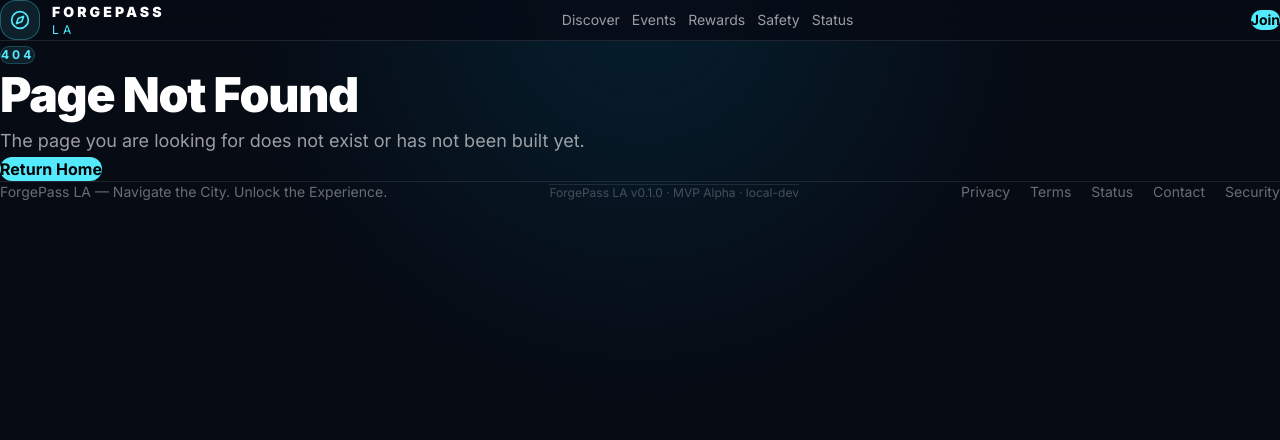
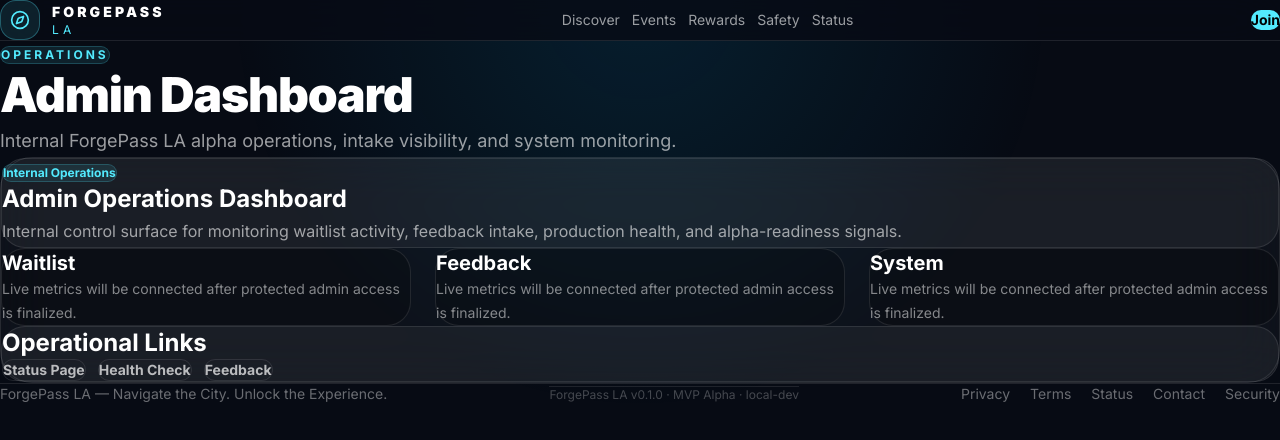
Before and after one commit to Oatskillua/forgepass-la, a React (Vite) app: page /admin in a window 1280 px wide. Shown: the top 440 px of the page. Built offline with nearby package versions, Linux system fonts and the light colour scheme.

Commit message:
Add admin dashboard route

```diff
--- /dev/null
+++ b/src/components/admin/AdminMetricsSection.jsx
@@ -0,0 +1,59 @@
+import Badge from '../Badge'
+import { adminMetricLinks } from '../../data/adminMetrics'
+
+export default function AdminMetricsSection() {
+  return (
+    <div className="space-y-8">
+      <section className="rounded-3xl border border-white/10 bg-white/5 p-8">
+        <Badge tone="cyan" className="mb-5">
+          Internal Operations
+        </Badge>
+
+        <h2 className="text-2xl font-bold text-white">
+          Admin Operations Dashboard
+        </h2>
+
+        <p className="mt-4 leading-8 text-white/60">
+          Internal control surface for monitoring waitlist activity, feedback
+          intake, production health, and alpha-readiness signals.
+        </p>
+      </section>
+
+      <section className="grid gap-6 md:grid-cols-3">
+        {['Waitlist', 'Feedback', 'System'].map((title) => (
+          <div
+            key={title}
+            className="rounded-3xl border border-white/10 bg-black/20 p-6"
+          >
+            <h3 className="text-xl font-bold text-white">
+              {title}
+            </h3>
+
+            <p className="mt-3 text-sm leading-6 text-white/50">
+              Live metrics will be connected after protected admin access is
+              finalized.
+            </p>
+          </div>
+        ))}
+      </section>
+
+      <section className="rounded-3xl border border-white/10 bg-white/5 p-8">
+        <h2 className="text-2xl font-bold text-white">
+          Operational Links
+        </h2>
+
+        <div className="mt-6 flex flex-wrap gap-3">
+          {adminMetricLinks.map((link) => (
+            <a
+              key={link.href}
+              href={link.href}
+              className="rounded-2xl border border-white/10 px-5 py-3 text-sm font-bold text-white/70 transition hover:border-cyan-300 hover:text-cyan-300"
+            >
+              {link.label}
+            </a>
+          ))}
+        </div>
+      </section>
+    </div>
+  )
+}
--- /dev/null
+++ b/src/data/adminMetrics.js
@@ -0,0 +1,14 @@
+export const adminMetricLinks = [
+  {
+    label: 'Status Page',
+    href: '/status',
+  },
+  {
+    label: 'Health Check',
+    href: '/health',
+  },
+  {
+    label: 'Feedback',
+    href: '/feedback',
+  },
+]
--- /dev/null
+++ b/src/pages/Admin.jsx
@@ -0,0 +1,17 @@
+import PageShell from '../components/PageShell'
+import PageModule from '../components/PageModule'
+import AdminMetricsSection from '../components/admin/AdminMetricsSection'
+
+export default function Admin() {
+  return (
+    <PageShell
+      eyebrow="Operations"
+      title="Admin Dashboard"
+      subtitle="Internal ForgePass LA alpha operations, intake visibility, and system monitoring."
+    >
+      <PageModule>
+        <AdminMetricsSection />
+      </PageModule>
+    </PageShell>
+  )
+}
--- a/src/router.jsx
+++ b/src/router.jsx
@@ -16,6 +16,7 @@ import Security from './pages/Security'
 import Feedback from './pages/Feedback'
 import AlphaGuide from './pages/AlphaGuide'
 import AlphaLaunch from './pages/AlphaLaunch'
+import Admin from './pages/Admin'
 
 export const router = createBrowserRouter([
   {
@@ -88,6 +89,10 @@ export const router = createBrowserRouter([
   errorElement: <ErrorFallback />,
   },
   {
+  path: '/admin',
+  element: <Admin />,
+  },
+  {
     path: '*',
     element: <NotFound />,
     errorElement: <ErrorFallback />,
```
Also changed, not shown: src/components/admin/New Text Document.txt (added).
